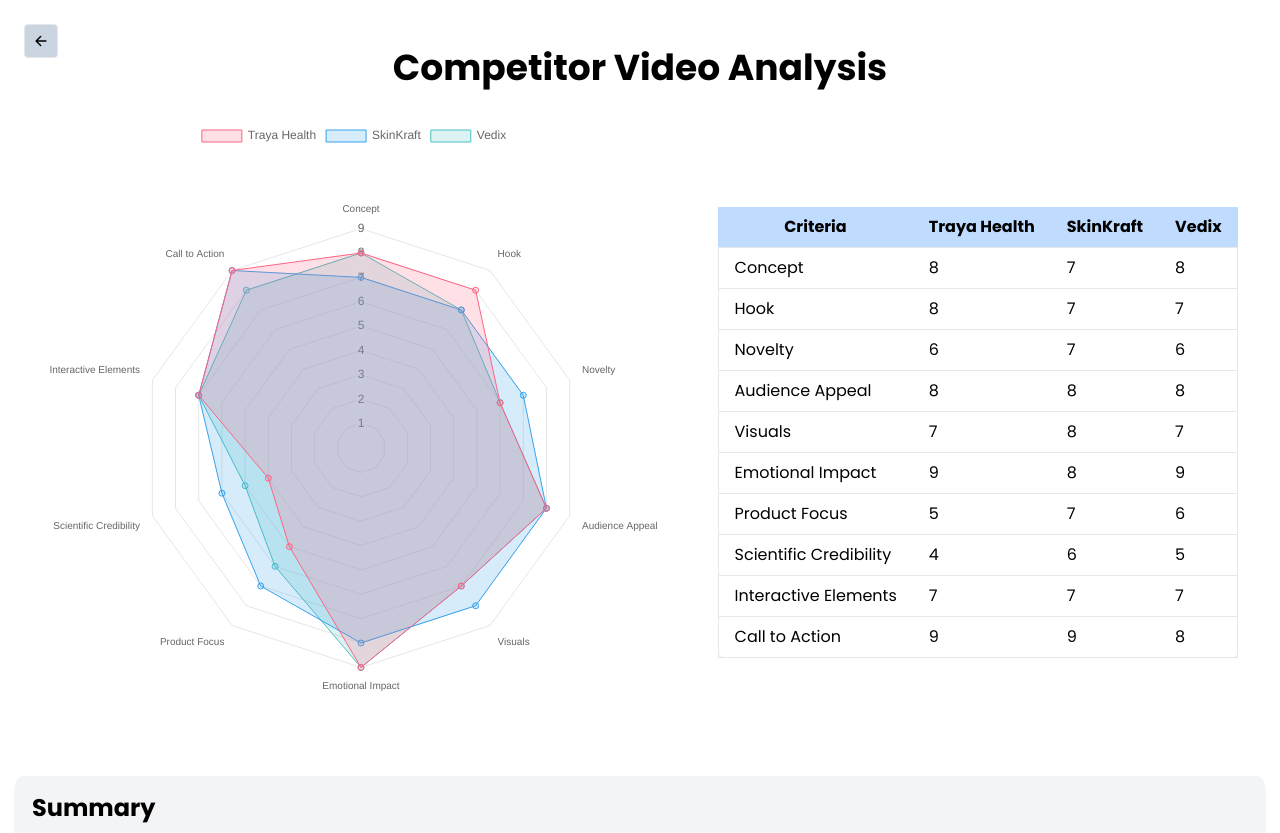
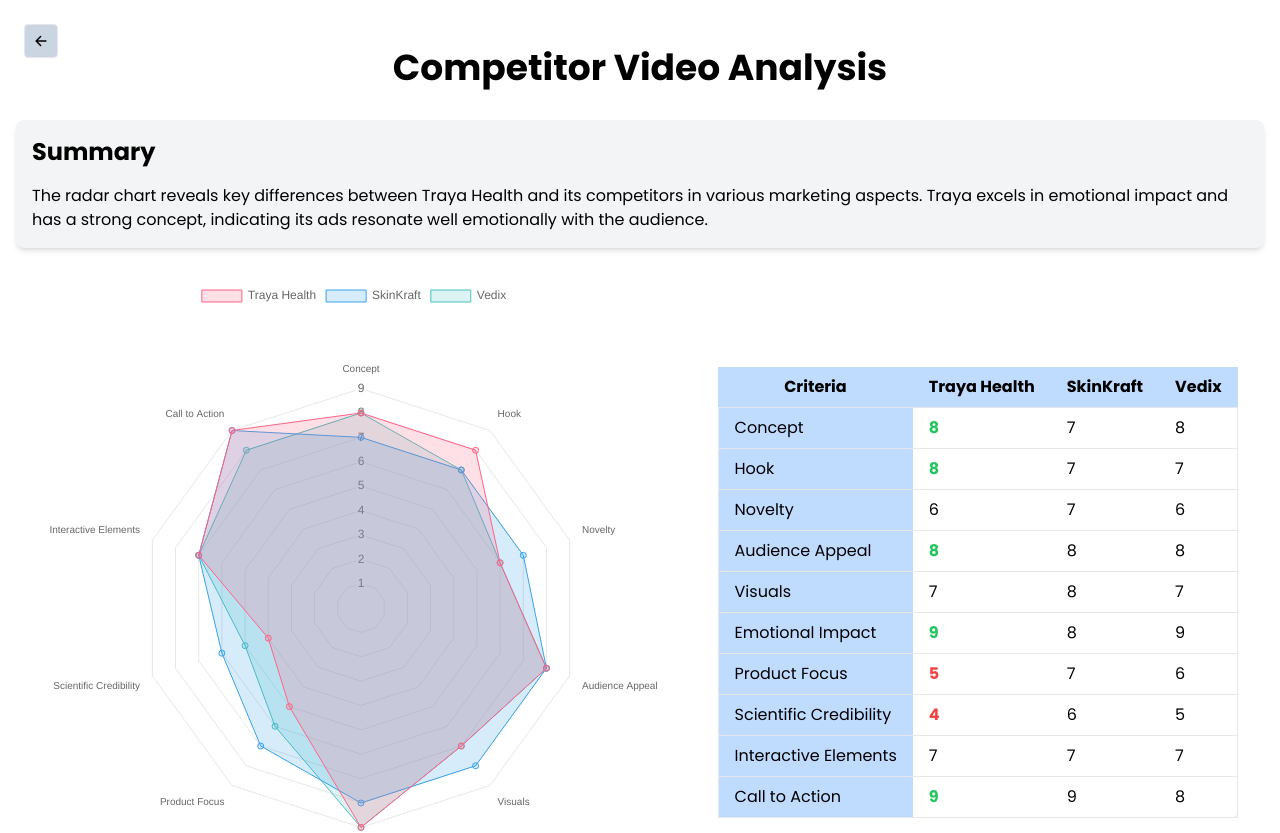
Before and after one commit to sgoyalsmvj/QuickAds, a Next.js app: page /swot in a window 1280 px wide. Shown: the top 833 px of the page. Built offline with nearby package versions, Linux system fonts and the light colour scheme.

Commit message:
feat: Update Ad Spend page summary display and add toggle functionality

```diff
--- a/components/Insights.js
+++ b/components/Insights.js
@@ -32,7 +32,7 @@
 const Insights = () => {
   return (
     <div className="overflow-x-auto">
-      <table className="table-auto w-full rounded-lg shadow-lg  dark:bg-gray-800 dark:text-gray-200">
+      <table className="table-auto w-full rounded-lg shadow-lg dark:bg-gray-800 dark:text-gray-200">
         <thead className="bg-blue-200 dark:bg-gray-700">
           <tr>
             <th className="px-2 py-1 md:px-4 md:py-2">Criteria</th>
@@ -49,11 +49,20 @@
               key={label}
               className="text-sm md:text-base border dark:border-gray-700"
             >
-              <td className="py-2 px-4 border-b border-gray-200">{label}</td>
-              {data.datasets.map((dataset) => (
+              <td className="bg-blue-200 py-2 px-4 border-b border-gray-200">
+                {label}
+              </td>
+              {data.datasets.map((dataset, colIndex) => (
                 <td
-                  key={dataset.label}
-                  className="py-2 px-4 border-b border-gray-200"
+                  key={`${dataset.label}-${colIndex}`}
+                  className={`py-2 px-4 border-b border-gray-200 ${
+                    dataset.label === "Traya Health" &&
+                    (dataset.data[rowIndex] <= 5
+                      ? "text-red-500 font-bold"
+                      : dataset.data[rowIndex] >= 8
+                      ? "text-green-500 font-bold"
+                      : "")
+                  }`}
                 >
                   {dataset.data[rowIndex]}
                 </td>
--- a/pages/adSpend.js
+++ b/pages/adSpend.js
@@ -20,7 +20,24 @@
        low spend with slight effectiveness decline but a more diverse international presence. Traya should continue optimizing
        ad spend and consider international expansion.`;
 
-  const shortSummary = summary.split(".").slice(0, 2).join(".") + ".";
+  const summaryLines = summary.split("\n");
+
+  const shortSummary = summaryLines.slice(0, 3).join("\n");
+
+  const formatLine = (line) => {
+    const colonIndex = line.indexOf(":");
+    if (colonIndex !== -1) {
+      const beforeColon = line.slice(0, colonIndex + 1); // Include colon in bold part
+      const afterColon = line.slice(colonIndex + 1);
+      return (
+        <>
+          <span className="font-bold">{beforeColon}</span>
+          {afterColon}
+        </>
+      );
+    }
+    return line;
+  };
 
   return (
     <div className="p-4">
@@ -33,18 +50,29 @@
       <h1 className="text-4xl font-bold text-center mt-8">
         Ad Spend & Effectiveness (Youtube)
       </h1>
+      <div className="mt-8 p-4 bg-gray-100 rounded-lg shadow-md">
+        <h2 className="text-2xl font-bold mb-4">Summary</h2>
+        {summaryLines.map((line, index) => (
+          <p
+            key={index}
+            className={`text-base ${
+              index < 3 || showFullSummary ? "" : "hidden"
+            }`}
+          >
+            {formatLine(line)}
+          </p>
+        ))}
+        {summaryLines.length > 3 && (
+          <button
+            className="mt-4 px-4 py-2 bg-blue-400 text-black hover:text-white rounded-full hover:bg-blue-700 transition duration-200"
+            onClick={toggleSummary}
+          >
+            {showFullSummary ? "View Less" : "View More"}
+          </button>
+        )}
+      </div>
       <div className="flex items-center justify-center w-full mt-8">
         <GraphsIndex data={data} />
-      </div>
-      <div className="mt-8 p-4  bg-gray-100 rounded-lg shadow-md">
-        <h2 className="text-2xl font-bold mb-4">Summary</h2>
-        <p className="text-base">{showFullSummary ? summary : shortSummary}</p>
-        <button
-          className="mt-4 px-4 py-2 bg-blue-400 text-black hover:text-white rounded-full hover:bg-blue-700 transition duration-200"
-          onClick={toggleSummary}
-        >
-          {showFullSummary ? "View Less" : "View More"}
-        </button>
       </div>
     </div>
   );
--- a/pages/summary.js
+++ b/pages/summary.js
@@ -10,36 +10,67 @@
     setShowFullSummary(!showFullSummary);
   };
 
-  const summary = `Traya Health, targeting health-conscious individuals aged 25-45 with hair issues, demonstrates notable ad effectiveness, improving from 18 to over 28 views per dollar over four weeks. Despite spending less than SkinKraft, Traya achieves higher efficiency, with an average spend per creative exceeding $25K, highlighting a focus on quality. Traya runs 965 campaigns exclusively in the US, while SkinKraft has a minor presence in China, and Vedix has a more diverse international reach but lower overall spend.
+  const summary = `
+    Traya Health excels in leveraging celebrity endorsements and creating emotional impact but needs to enhance scientific credibility and product focus.
 
-The radar chart reveals that Traya excels in emotional impact and concept, resonating well emotionally with the audience. However, it falls behind in visuals, product focus, and interactive elements, suggesting areas for improvement to enhance engagement. Competitors like SkinKraft, with high spend but stable effectiveness, and Vedix, with a diverse international presence, score higher in novelty, audience appeal, and call to action, indicating fresher, more engaging content.
+    Improvement Areas:
 
-Traya's ads, utilizing the PAS (Problem-Agitate-Solve) framework with celebrity endorsements, are emotionally driven, standing out against competitors who emphasize personalization and natural solutions. To better compete, Traya should enhance its visual appeal, incorporate more scientific backing to boost credibility, and increase interactive elements in its ads. Additionally, exploring international expansion could diversify its market reach and further optimize ad spend. Balancing focus on product benefits and highlighting unique features more prominently can also strengthen Traya’s position in the market.`;
+    What to Improve: Enhance scientific credibility.
+    How to Improve: Integrate scientific data and expert testimonials alongside celebrity endorsements.
+    Where Competitors Are Better: Competitors like SkinKraft and Vedix provide more personalized and scientifically backed claims.
 
-  const shortSummary = summary.split(".").slice(0, 2).join(".") + ".";
+    \nWhat to Improve: Balance focus between celebrity and product.
+    How to Improve: Ensure ads highlight product benefits as much as the celebrity endorsement.
+    Where Competitors Are Better: SkinKraft effectively balances personalization and product focus in their ads.
+
+    \nWhat to Improve: Highlight unique product features more prominently.
+    How to Improve: Create content that emphasizes the unique benefits and scientific backing of the product.
+    Where Competitors Are Better: Vedix highlights the uniqueness of their Ayurvedic principles alongside customer testimonials.
+  `;
+
+  const summaryLines = summary.split("\n");
+
+  const shortSummary = summaryLines.slice(0, 3).join("\n");
+
+  const formatLine = (line) => {
+    const colonIndex = line.indexOf(":");
+    if (colonIndex !== -1) {
+      const beforeColon = line.slice(0, colonIndex + 1); // Include colon in bold part
+      const afterColon = line.slice(colonIndex + 1);
+      return (
+        <>
+          <span className="font-bold">{beforeColon}</span>{afterColon}
+        </>
+      );
+    }
+    return line;
+  };
+
   return (
     <div className="p-4">
-      <Link
-        className="rounded m-2 p-2 border w-max fixed bg-slate-300"
-        href="/"
-      >
+      <Link href="/" className="rounded m-2 p-2 border w-max fixed bg-slate-300">
         <IoArrowBackOutline />
       </Link>
-      <h1 className="text-4xl font-bold text-center mt-8">
-      Executive Summary
-      </h1>
+
+      <h1 className="text-4xl font-bold text-center mt-8">Executive Summary</h1>
+      <div className="mt-8 p-4 bg-gray-100 rounded-lg shadow-md">
+        <h2 className="text-2xl font-bold mb-4">Summary</h2>
+        {summaryLines.map((line, index) => (
+          <p key={index} className={`text-base ${index < 3 || showFullSummary ? '' : 'hidden'}`}>
+            {formatLine(line)}
+          </p>
+        ))}
+        {summaryLines.length > 3 && (
+          <button
+            className="mt-4 px-4 py-2 bg-blue-400 text-black hover:text-white rounded-full hover:bg-blue-700 transition duration-200"
+            onClick={toggleSummary}
+          >
+            {showFullSummary ? "View Less" : "View More"}
+          </button>
+        )}
+      </div>
       <div className="flex items-center justify-center w-full mt-8">
         <StrengthWeaknessSuggestionTable />
-      </div>
-      <div className="mt-8 p-4  bg-gray-100 rounded-lg shadow-md">
-        <h2 className="text-2xl font-bold mb-4">Summary</h2>
-        <p className="text-base">{showFullSummary ? summary : shortSummary}</p>
-        <button
-          className="mt-4 px-4 py-2 bg-blue-400 text-black hover:text-white rounded-full hover:bg-blue-700 transition duration-200"
-          onClick={toggleSummary}
-        >
-          {showFullSummary ? "View Less" : "View More"}
-        </button>
       </div>
     </div>
   );
--- a/pages/swot.js
+++ b/pages/swot.js
@@ -1,3 +1,4 @@
+import { RemainingPropertiesTable } from "@/components/ComparisonTable";
 import Insights from "@/components/Insights";
 import SpiderChart from "@/components/SpiderChart";
 import Link from "next/link";
@@ -15,6 +16,33 @@
 The radar chart reveals key differences between Traya Health and its competitors in various marketing aspects. Traya excels in emotional impact and has a strong concept, indicating its ads resonate well emotionally with the audience. However, it falls behind in visuals, meaning its ads might not be as visually appealing as competitors. Traya also lags in product focus and interactive elements, suggesting it could do more to highlight its products and engage the audience interactively. While Traya's hook is effective, its audience appeal and scientific credibility need improvement to build trust and interest. Competitors score higher in novelty, audience appeal, and call to action, indicating they offer fresher, more engaging, and action-driven content. To compete better, Traya should enhance its visual appeal, strengthen scientific credibility, and incorporate more interactive elements in its ads, making them more engaging and trustworthy for the audience.`;
 
   const shortSummary = summary.split(".").slice(0, 2).join(".") + ".";
+
+  const formatSummary = (summaryText) => {
+    return summaryText.split("\n").map((line, index) => {
+      const colonIndex = line.indexOf(":");
+      if (colonIndex !== -1) {
+        const beforeColon = line.slice(0, colonIndex + 1);
+        const afterColon = line.slice(colonIndex + 1);
+        return (
+          <p key={index} className="text-base">
+            <span className="font-bold">{beforeColon}</span>
+            {afterColon}
+          </p>
+        );
+      }
+      return (
+        <p
+          key={index}
+          className={`text-base ${
+            index < 2 || showFullSummary ? "" : "hidden"
+          }`}
+        >
+          {line}
+        </p>
+      );
+    });
+  };
+
   return (
     <div className="p-4">
       <Link
@@ -23,22 +51,28 @@
       >
         <IoArrowBackOutline />
       </Link>
+      <div>
         <h1 className="text-4xl font-bold text-center mt-8">
           Competitor Video Analysis{" "}
         </h1>
-      <div className="flex items-center justify-around w-full mt-8">
-        <SpiderChart />
-        <Insights />
-      </div>
-      <div className="mt-8 p-4  bg-gray-100 rounded-lg shadow-md">
+        <div className="mt-8 p-4 bg-gray-100 rounded-lg shadow-md">
           <h2 className="text-2xl font-bold mb-4">Summary</h2>
-        <p className="text-base">{showFullSummary ? summary : shortSummary}</p>
+          {formatSummary(showFullSummary ? summary : shortSummary)}
+          {summary.split("\n").length > 2 && (
             <button
               className="mt-4 px-4 py-2 bg-blue-400 text-black hover:text-white rounded-full hover:bg-blue-700 transition duration-200"
               onClick={toggleSummary}
             >
               {showFullSummary ? "View Less" : "View More"}
             </button>
+          )}
+        </div>
+
+        <div className="flex items-center justify-around w-full mt-8">
+          <SpiderChart />
+          <Insights />
+        </div>
+        <RemainingPropertiesTable />
       </div>
     </div>
   );
```
Also changed, not shown: components/ButtonComponent.js (+26 -9 lines). Lines whose indentation alone changed are shown as unchanged.
